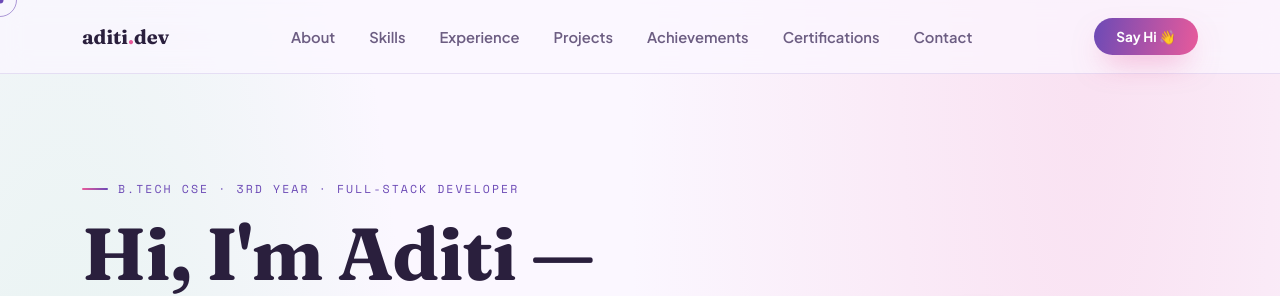
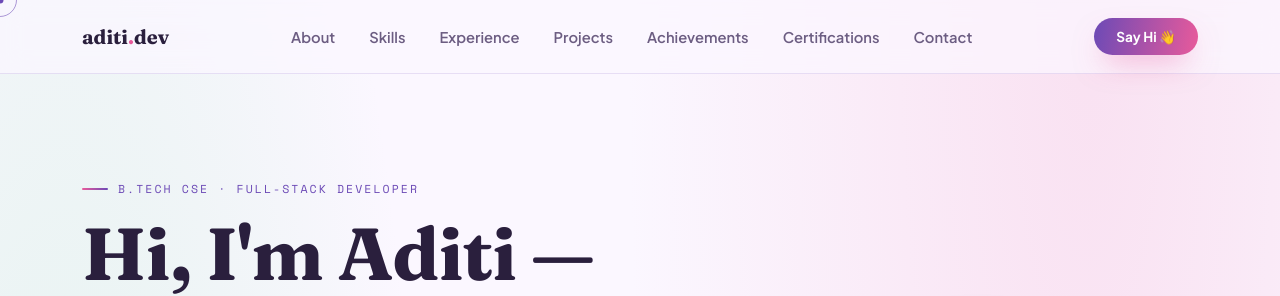
Before and after one commit to aditisb1212-lab/Portfolio-, a plain HTML site: page index.html in a window 1280 px wide. Shown: the top 296 px of the page. Drawn offline with nearby package versions, Linux system fonts and the light colour scheme.

Commit message:
Update eyebrow text in hero section

```diff
--- a/index.html
+++ b/index.html
@@ -415,7 +415,7 @@
 <!-- HERO -->
 <header class="hero wrap">
   <div>
-    <div class="eyebrow reveal in">B.Tech CSE · 3rd Year · Full-Stack Developer</div>
+    <div class="eyebrow reveal in">B.Tech CSE  · Full-Stack Developer</div>
     <h1 class="reveal in">Hi, I'm Aditi —<br>I build things with <em>code &amp; curiosity.</em></h1>
     <p class="lede reveal in">MERN-stack developer crafting REST APIs and full-stack products, with a growing footprint in open source, hackathons, and applied ML. 2nd Place at Hack-A-Geek. Currently looking to contribute to products that matter.</p>
     <div class="btn-row reveal in">
```
